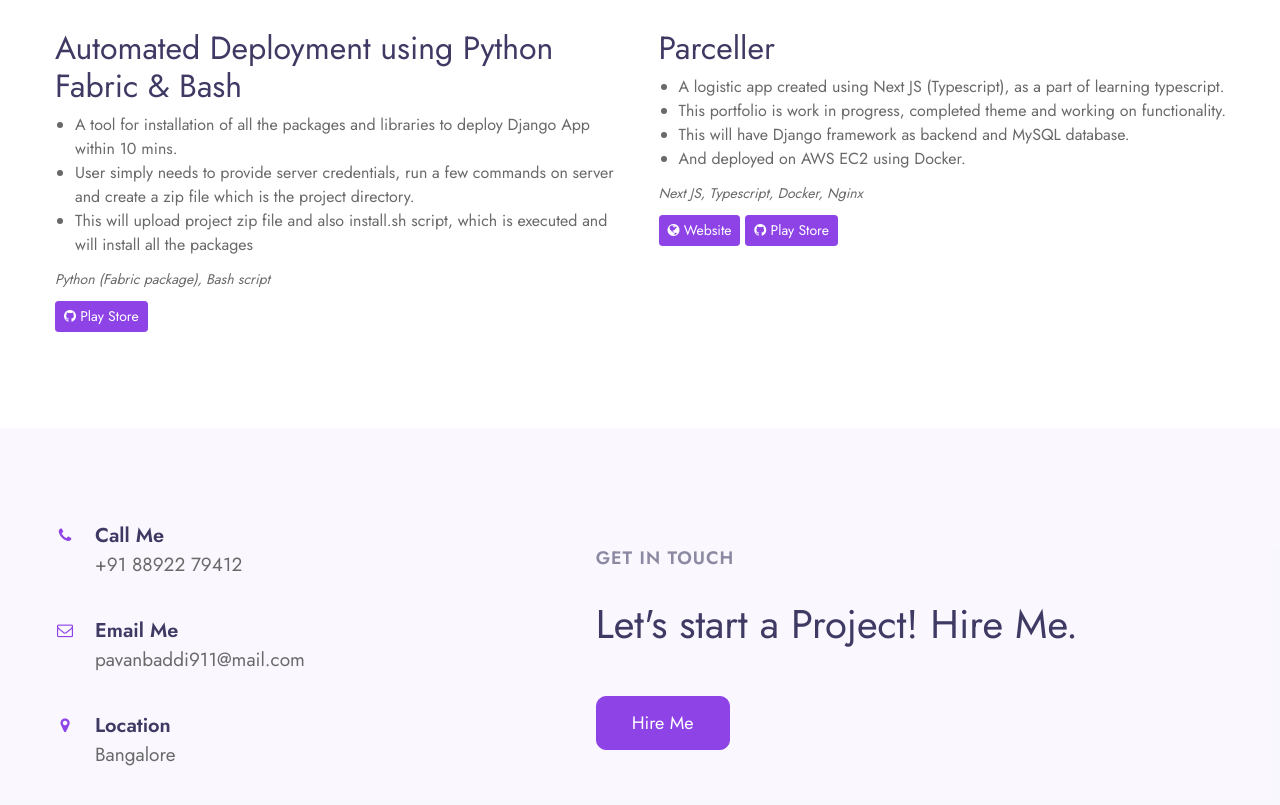
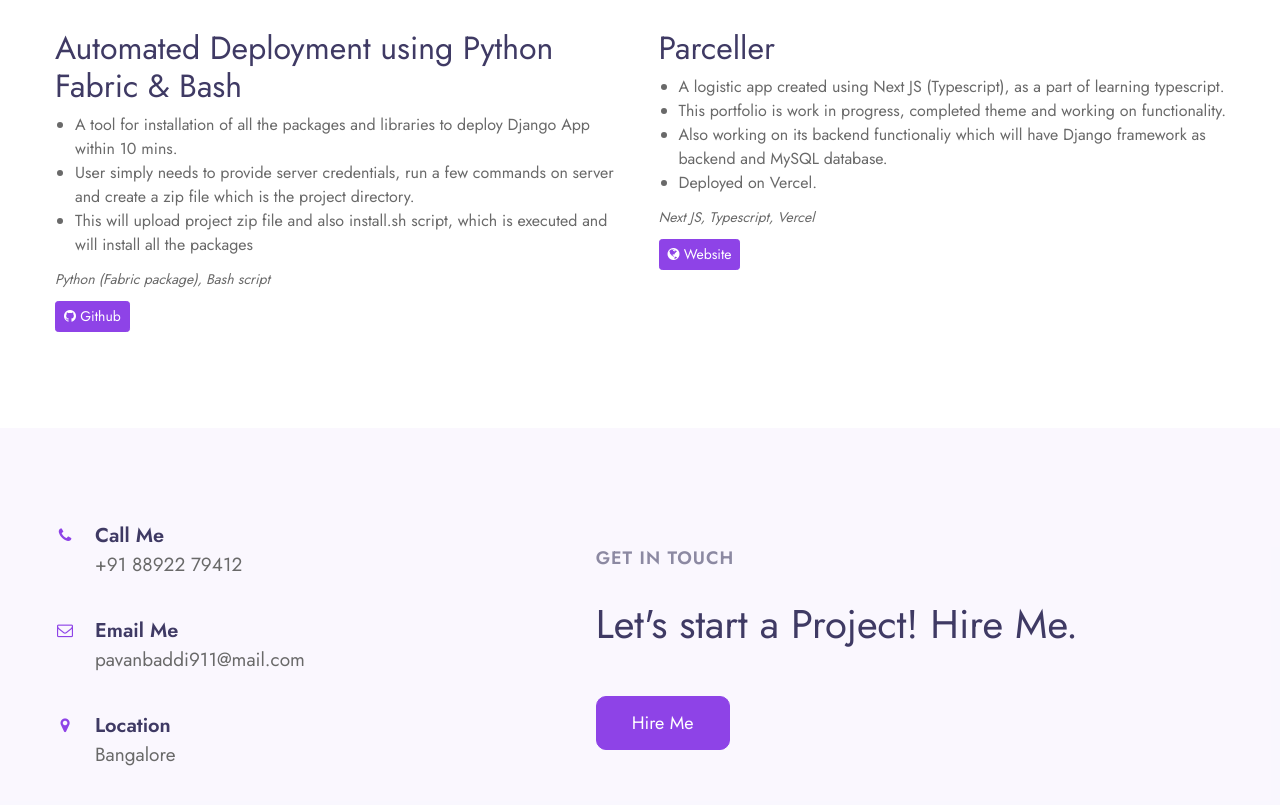
Before and after one commit to pavanbaddi/portfolios, a plain HTML site: page index.html in a window 1280 px wide. Shown: the part 1740-2545 px from the top of the page. Drawn offline with nearby package versions, Linux system fonts and the light colour scheme.

Commit message:
Updated portifolio

```diff
--- a/index.html
+++ b/index.html
@@ -331,8 +331,8 @@
                                 </div>
 
                                 <div class="mt-2" >
-                                    <a href="https://play.google.com/store/apps/details?id=com.presto.booking.bookmychef" target="_blank" class="btn btn-sm btn-primary">
-                                        <i class="fa fa-github"></i> Play Store
+                                    <a href="" target="_blank" class="btn btn-sm btn-primary">
+                                        <i class="fa fa-github"></i> Github
                                     </a>
                                 </div>
                             </div>
@@ -345,21 +345,18 @@
                                     <ul class="list-with-dots" >
                                         <li>A logistic app created using Next JS (Typescript), as a part of learning typescript.</li>
                                         <li>This portfolio is work in progress, completed theme and working on functionality.</li>
-                                        <li>This will have Django framework as backend and MySQL database.</li>
-                                        <li>And deployed on AWS EC2 using Docker.</li>
+                                        <li>Also working on its backend functionaliy which will have Django framework as backend and MySQL database.</li>
+                                        <li>Deployed on Vercel.</li>
                                     </ul>
                                 </div>
 
                                 <div class="mt-2" >
-                                    <p class="text-sm" ><i>Next JS, Typescript, Docker, Nginx</i></p>
+                                    <p class="text-sm" ><i>Next JS, Typescript, Vercel</i></p>
                                 </div>
 
                                 <div class="mt-2" >
-                                    <a href="" target="_blank" class="btn btn-sm btn-primary">
+                                    <a href="https://parceller-pavanbaddi.vercel.app/" target="_blank" class="btn btn-sm btn-primary">
                                         <i class="fa fa-globe"></i> Website
-                                    </a>
-                                    <a href="" target="_blank" class="btn btn-sm btn-primary">
-                                        <i class="fa fa-github"></i> Play Store
                                     </a>
                                 </div>
                             </div>
```
